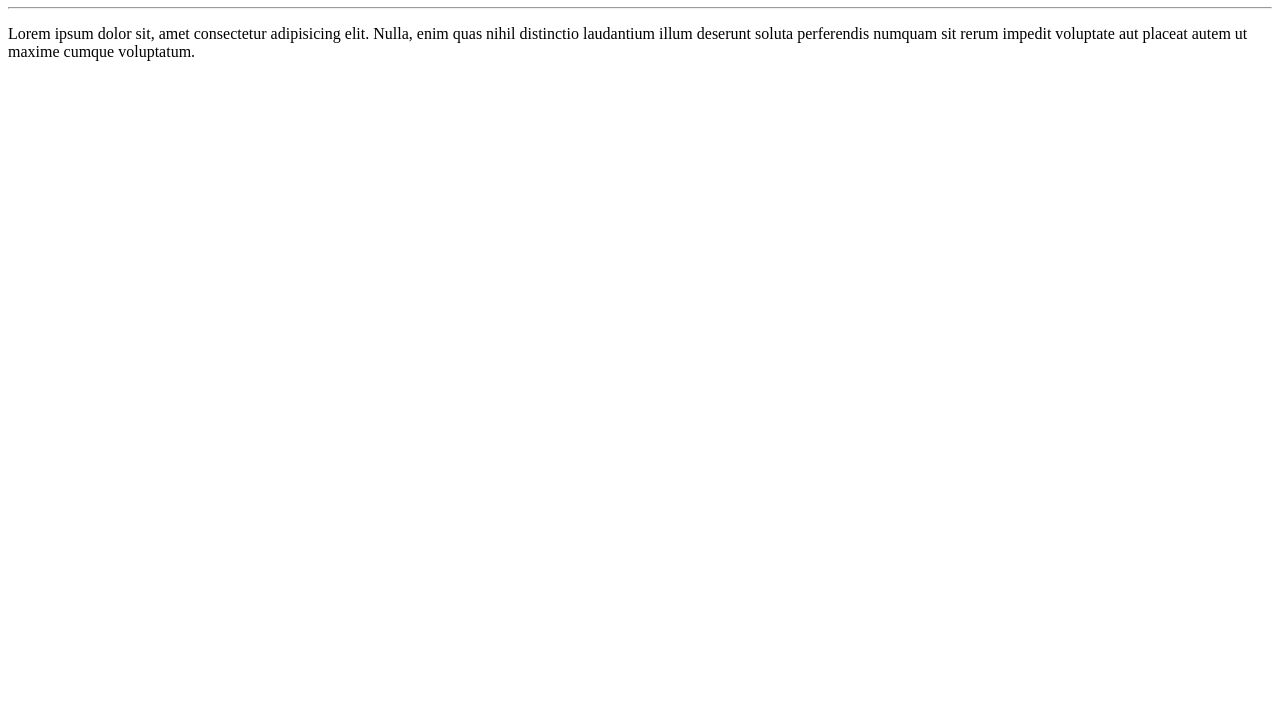
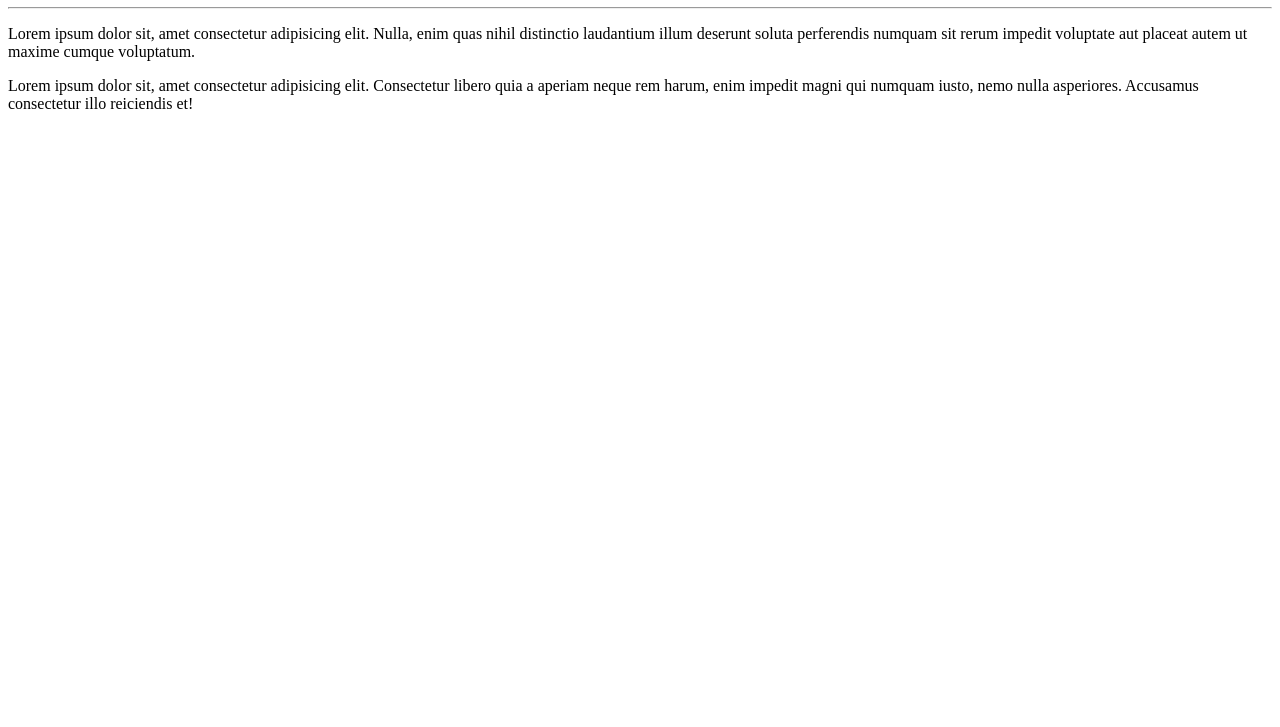
Before and after one commit to cirodecristo/Ola--mundo, a plain HTML site: page Site exemplo/index.html in a window 1280 px wide. Shown: the part 73-800 px from the top of the page. Drawn offline with Linux system fonts and the light colour scheme.

Commit message:
Adicionei um parágrafo

```diff
--- a/Site exemplo/index.html
+++ b/Site exemplo/index.html
@@ -10,5 +10,6 @@
     <h1>Olá, mundo!</h1>
     <hr>
     <p>Lorem ipsum dolor sit, amet consectetur adipisicing elit. Nulla, enim quas nihil distinctio laudantium illum deserunt soluta perferendis numquam sit rerum impedit voluptate aut placeat autem ut maxime cumque voluptatum.</p>
+    <p>Lorem ipsum dolor sit, amet consectetur adipisicing elit. Consectetur libero quia a aperiam neque rem harum, enim impedit magni qui numquam iusto, nemo nulla asperiores. Accusamus consectetur illo reiciendis et!</p>
 </body>
 </html>
```
